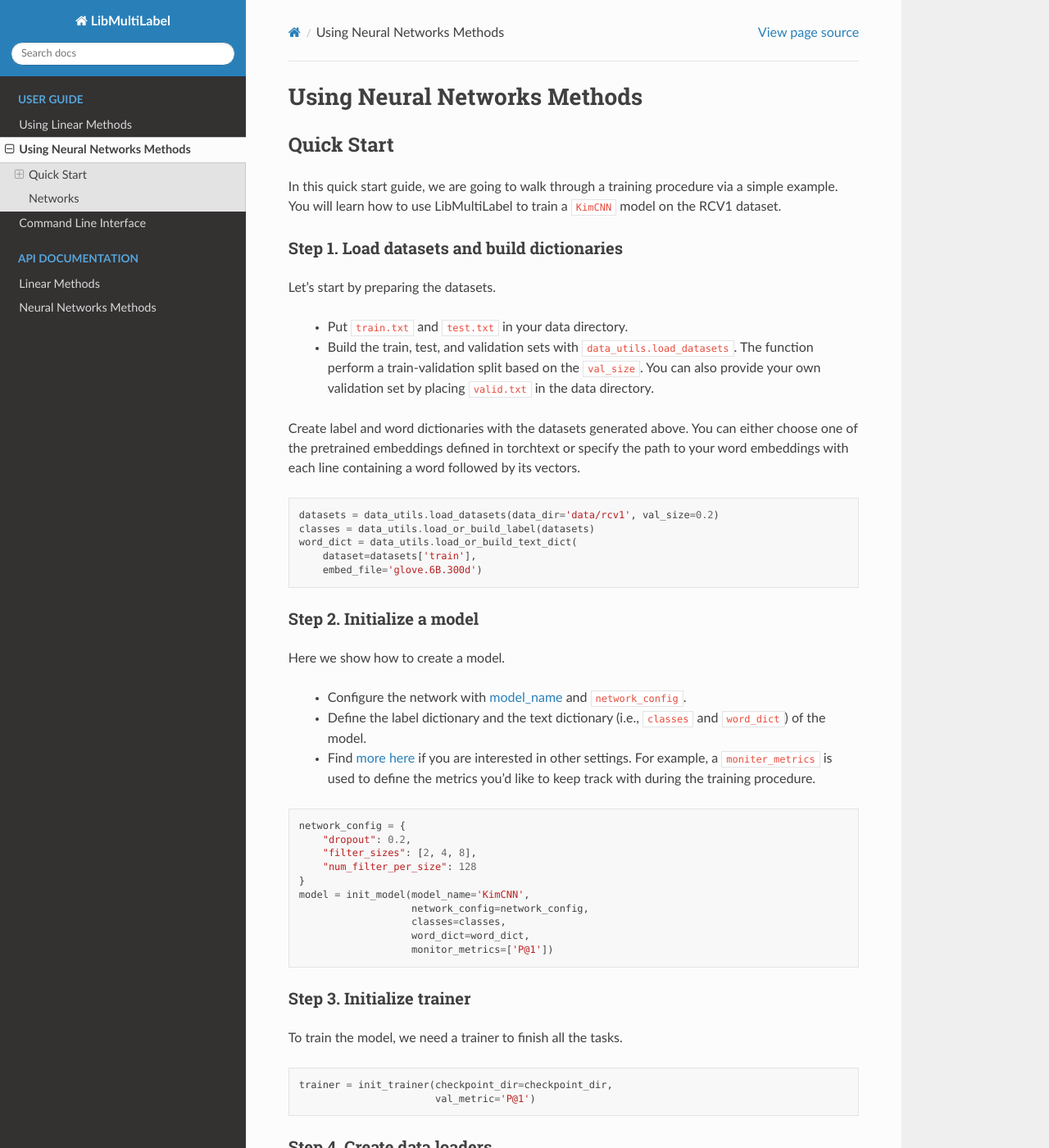
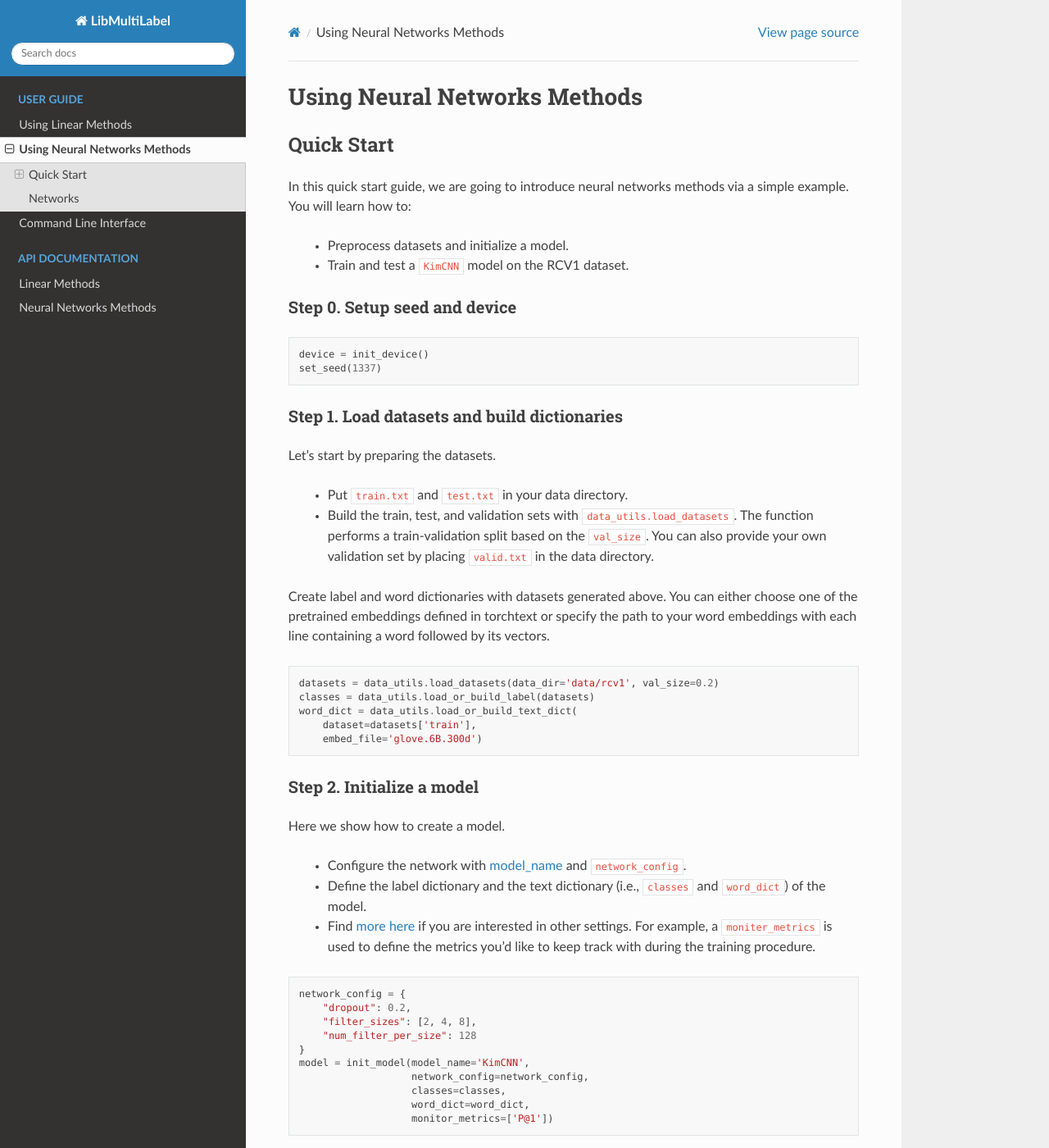
Before and after one commit to ASUS-AICS/LibMultiLabel, a Sphinx documentation site: the page built from docs/guides/nn_guides.rst, in a window 1280 px wide and 1400 px high. Shown: the whole window at 82% size. Built offline with Sphinx 7.4.7 and the Read the Docs theme 2.0.0, drawn with Linux system fonts in a browser that asks for light colours; some of the changed lines change nothing that is shown; some of the changed text lies outside the part shown.

Commit message:
Add step 0. Make clear the introduction.

```diff
--- a/docs/examples/nn_quickstart.py
+++ b/docs/examples/nn_quickstart.py
@@ -7,8 +7,10 @@ from libmultilabel.nn.nn_utils import init_device, init_model, init_trainer, set
 run_name = 'rcv1-KimCNN-example_{}'.format(
     datetime.now().strftime('%Y%m%d%H%M%S'))
 checkpoint_dir = f'runs/{run_name}'
+
+# Step 0. Setup seed and device
+device = init_device()
 set_seed(1337)
-
 
 # Step 1. Load dataset and build dictionaries.
 datasets = data_utils.load_datasets(data_dir='data/rcv1', val_size=0.2)
@@ -31,24 +33,23 @@ model = init_model(model_name='KimCNN',
 
 # Step 3. Initialize trainier.
 trainer = init_trainer(checkpoint_dir=checkpoint_dir,
-                       val_metric='P@1')
+                       val_metric='P@1',
+                       epochs=50)
 
 # Step 4. Create data loaders.
-device = init_device()
-train_loader = data_utils.get_dataset_loader(
-    data=datasets['train'],
-    word_dict=word_dict,
-    classes=classes,
-    device=device,
-    batch_size=32
-)
-val_loader = data_utils.get_dataset_loader(
-    data=datasets['val'],
-    word_dict=word_dict,
-    classes=classes,
-    device=device,
-    batch_size=32
-)
+batch_size = 16
+loaders = dict()
+for split in ['train', 'val', 'test']:
+    loaders[split] = data_utils.get_dataset_loader(
+        data=datasets[split],
+        word_dict=word_dict,
+        classes=classes,
+        device=device,
+        batch_size=16
+    )
 
-#  Step 5. Train a model from scratch.
-trainer.fit(model, train_loader, val_loader)
+# Step 5-1. Train a model from scratch.
+trainer.fit(model, loaders['train'], loaders['val'])
+
+# Step 5-2. Test the model.
+trainer.test(model, test_dataloaders=loaders['test'])
--- a/docs/guides/nn_guides.rst
+++ b/docs/guides/nn_guides.rst
@@ -5,9 +5,18 @@ Using Neural Networks Methods
 Quick Start
 -----------
 
-In this quick start guide, we are going to walk through a training procedure via a simple example.
-You will learn how to use LibMultiLabel to train a ``KimCNN`` model on the RCV1 dataset.
+In this quick start guide, we are going to introduce neural networks methods via a simple example.
+You will learn how to:
 
+    * Preprocess datasets and initialize a model.
+    * Train and test a ``KimCNN`` model on the RCV1 dataset.
+
+Step 0. Setup seed and device
+^^^^^^^^^^^^^^^^^^^^^^^^^^^^^
+
+.. literalinclude:: ../examples/nn_quickstart.py
+    :language: python3
+    :lines: 12-13
 
 Step 1. Load datasets and build dictionaries
 ^^^^^^^^^^^^^^^^^^^^^^^^^^^^^^^^^^^^^^^^^^^^
@@ -16,16 +25,16 @@ Let's start by preparing the datasets.
 
     * Put ``train.txt`` and ``test.txt`` in your data directory.
     * Build the train, test, and validation sets with ``data_utils.load_datasets``.
-      The function perform a train-validation split based on the ``val_size``.
+      The function performs a train-validation split based on the ``val_size``.
       You can also provide your own validation set by placing ``valid.txt`` in the data directory.
 
-Create label and word dictionaries with the datasets generated above.
+Create label and word dictionaries with datasets generated above.
 You can either choose one of the pretrained embeddings defined in torchtext or specify the path to your word embeddings with each line containing a word followed by its vectors.
 
 
 .. literalinclude:: ../examples/nn_quickstart.py
     :language: python3
-    :lines: 14-18
+    :lines: 16-20
 
 Step 2. Initialize a model
 ^^^^^^^^^^^^^^^^^^^^^^^^^^
@@ -38,7 +47,7 @@ Here we show how to create a model.
 
 .. literalinclude:: ../examples/nn_quickstart.py
     :language: python3
-    :lines: 21-30
+    :lines: 23-32
 
 Step 3. Initialize trainer
 ^^^^^^^^^^^^^^^^^^^^^^^^^^^
@@ -47,7 +56,7 @@ To train the model, we need a trainer to finish all the tasks.
 
 .. literalinclude:: ../examples/nn_quickstart.py
     :language: python3
-    :lines: 33-34
+    :lines: 35-37
 
 Step 4. Create data loaders
 ^^^^^^^^^^^^^^^^^^^^^^^^^^^^
@@ -56,16 +65,24 @@ Create data loaders.
 
 .. literalinclude:: ../examples/nn_quickstart.py
     :language: python3
-    :lines: 37-51
+    :lines: 40-49
 
-Step 5. Train a model from scratch
-^^^^^^^^^^^^^^^^^^^^^^^^^^^^^^^^^^^
+Step 5. Train and test the model
+^^^^^^^^^^^^^^^^^^^^^^^^^^^^^^^^
 
-Everything's ready. Let's start training!
+Everything's ready. Let's start training with ``trainer.train``.
 
 .. literalinclude:: ../examples/nn_quickstart.py
     :language: python3
-    :lines: 54-54
+    :lines: 52-52
+
+
+When training is finished, test the model with ``trainer.test``.
+
+.. literalinclude:: ../examples/nn_quickstart.py
+    :language: python3
+    :lines: 55-55
+
 
 -----------
 
```
